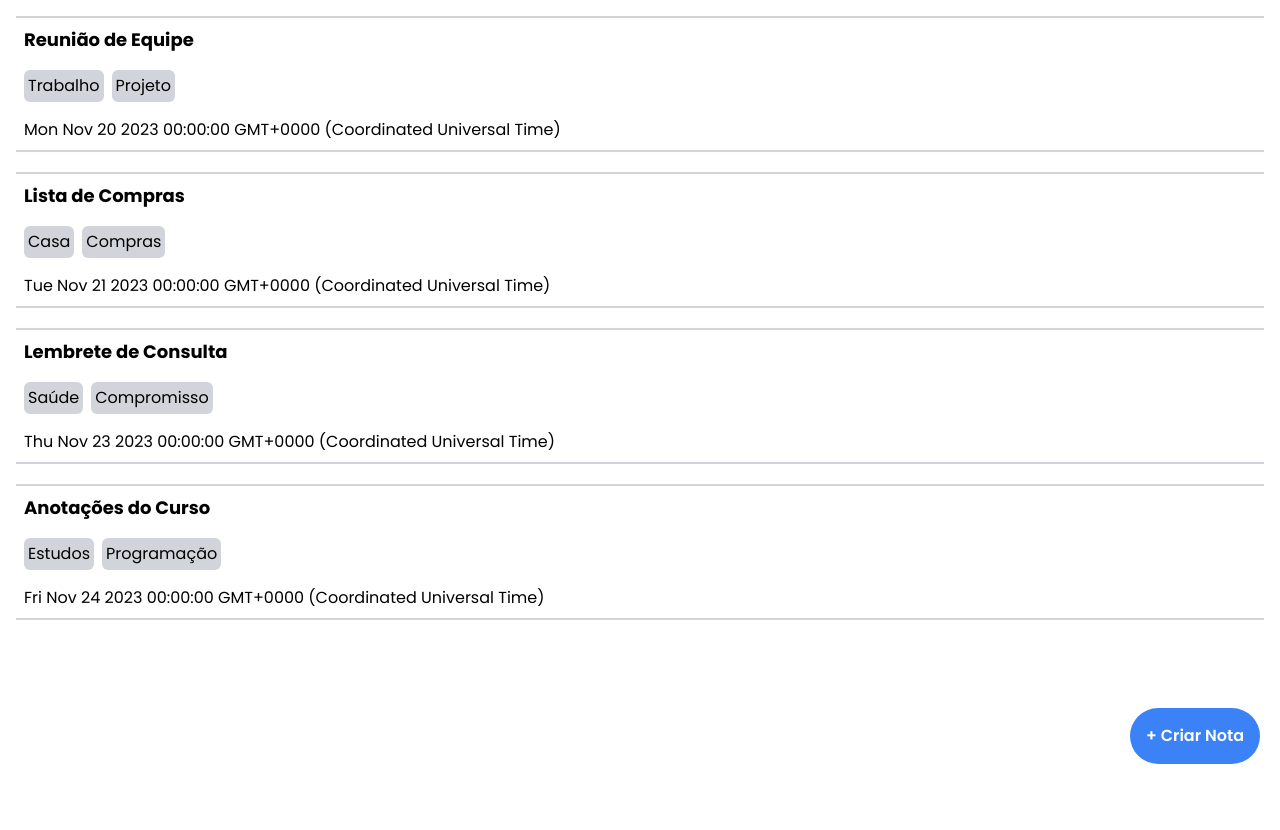
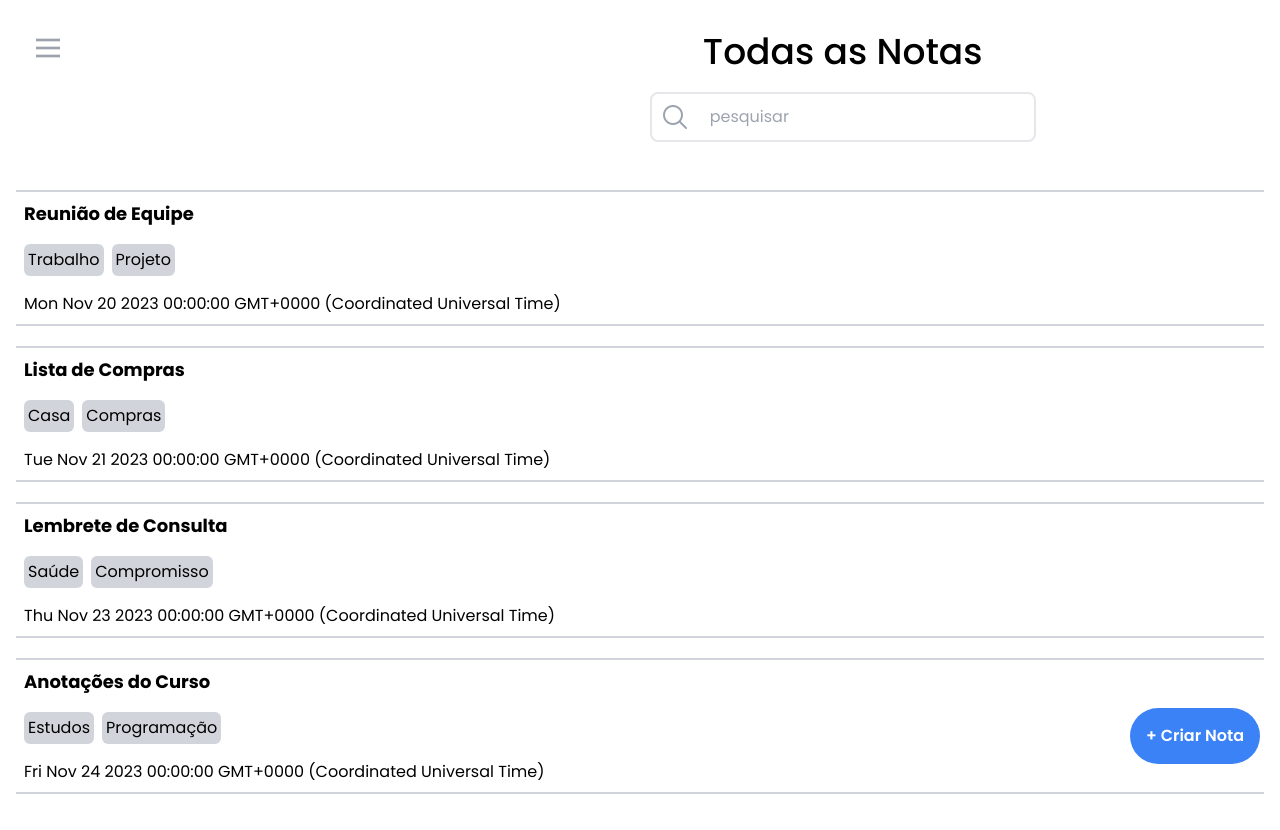
Before and after one commit to sabiss/blocoDeNotasAngular, an Angular app: page / in a window 1280 px wide. Before the commit the page ends 800 px from the top, so only its background shows below. Built offline with nearby package versions, Linux system fonts and the light colour scheme.

Commit message:
FIX? retirando limitação de tela de responsividade

```diff
--- a/src/app/components/header/header.component.html
+++ b/src/app/components/header/header.component.html
@@ -1,4 +1,4 @@
-<div class="headerContainer w-full flex p-8 md:hidden">
+<div class="headerContainer w-full flex p-8">
   <div class="menuContainer w-1/3">
     <img
       src="../../../assets/menuHamburguer.png"
```
